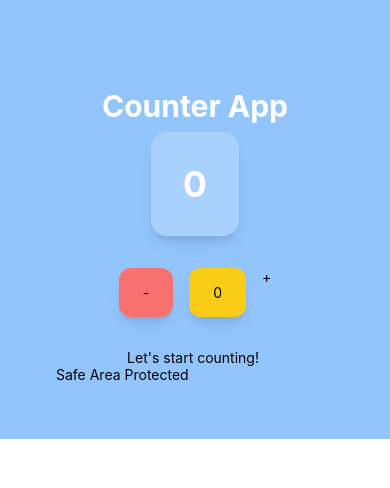
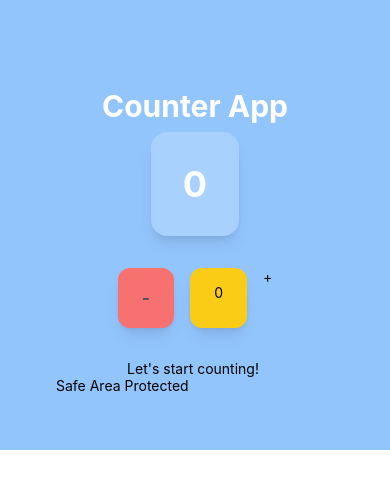
Before and after one commit to niyomugaboetiene/react-native-with-tailwindcss, a React Native app: screen / in a window 390 px wide. Shown: the top 488 px of the page. Built offline with nearby package versions, Linux system fonts and the light colour scheme.

Commit message:
react-naitve: with tailwind

```diff
--- a/components/chapter 1/safeArea.tsx
+++ b/components/chapter 1/safeArea.tsx
@@ -25,7 +25,7 @@ function SafeArea() {
                         className="bg-red-400 px-6 py-4 rounded-xl shadow-lg active:bg-red-500"
                         onPress={() => setCount(count - 1)}
                     >
-                        <Text className="">-</Text>
+                        <Text className="text-gray-600 text-lg font-semibold">-</Text>
                     </TouchableOpacity>
 
                     <TouchableOpacity
```
